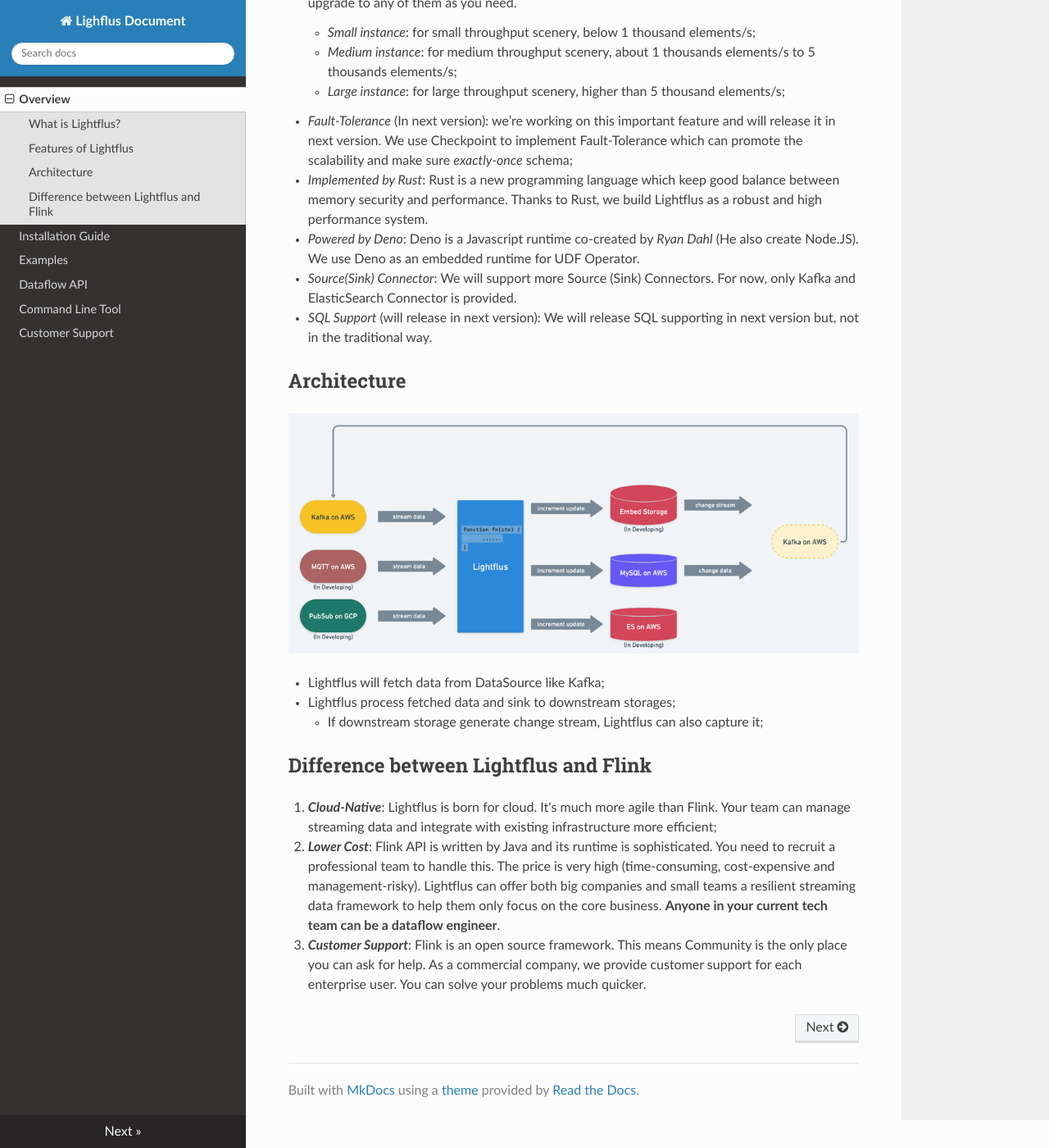
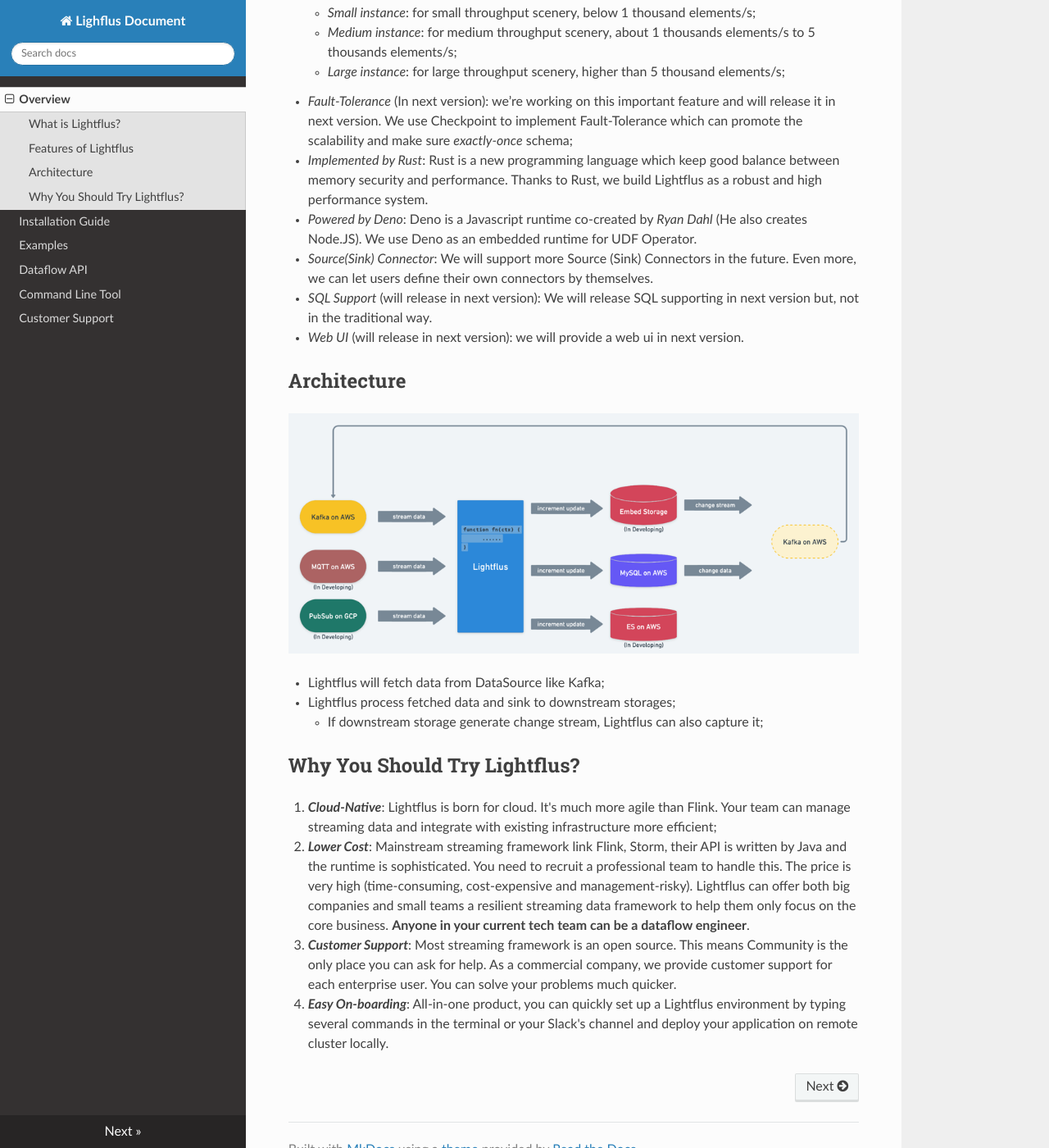
Before and after one commit to JasonThon/lightflus-doc, an MkDocs documentation site: the page built from docs/index.md, in a window 1280 px wide and 1400 px high, scrolled down 496 px. Shown: the whole window at 82% size. Built offline with MkDocs 1.6.1, drawn with Linux system fonts in a browser that asks for light colours; nearby versions of some CDN libraries; some of the changed text lies outside the part shown.

Commit message:
1. modify index doc

```diff
--- a/docs/index.md
+++ b/docs/index.md
@@ -20,13 +19,13 @@
   use Checkpoint to implement Fault-Tolerance which can promote the scalability and make sure *exactly-once* schema;
 - *Implemented by Rust*: Rust is a new programming language which keep good balance between memory security and
   performance. Thanks to Rust, we build Lightflus as a robust and high performance system.
-- *Powered by Deno*: Deno is a Javascript runtime co-created by *Ryan Dahl* (He also create Node.JS). We use Deno as an
+- *Powered by Deno*: Deno is a Javascript runtime co-created by *Ryan Dahl* (He also creates Node.JS). We use Deno as an
   embedded runtime for UDF Operator.
-- *Source(Sink) Connector*: We will support more Source (Sink) Connectors. For now, only Kafka and ElasticSearch
-  Connector is provided.
+- *Source(Sink) Connector*: We will support more Source (Sink) Connectors in the future. Even more, we can let users
+  define their own connectors by themselves.
 - *SQL Support* (will release in next version): We will release SQL supporting in next version but, not in the
-  traditional
-  way.
+  traditional way.
+- *Web UI* (will release in next version): we will provide a web ui in next version.
 
 ## Architecture
 
@@ -36,14 +35,18 @@
 * Lightflus process fetched data and sink to downstream storages;
     * If downstream storage generate change stream, Lightflus can also capture it;
 
-## Difference between Lightflus and Flink
+## Why You Should Try Lightflus?
 
-1. ***Cloud-Native***: Lightflus is born for cloud. It's much more agile than Flink. Your team can manage streaming data and
+1. ***Cloud-Native***: Lightflus is born for cloud. It's much more agile than Flink. Your team can manage streaming data
+   and
    integrate with existing infrastructure more efficient;
-2. ***Lower Cost***: Flink API is written by Java and its runtime is sophisticated. You need to recruit a professional team
-   to handle this. The price is very high (time-consuming, cost-expensive and management-risky). Lightflus can offer
-   both big companies and small teams a resilient streaming data framework to help them only focus on the core business.
-   **Anyone in your current tech team can be a dataflow engineer**.
-3. ***Customer Support***: Flink is an open source framework. This means Community is the only place you can ask for help.
-   As a commercial company, we provide customer support for each enterprise user. You can solve your problems much
-   quicker.
+2. ***Lower Cost***: Mainstream streaming framework link Flink, Storm, their API is written by Java and the runtime is
+   sophisticated. You need to recruit a professional team to handle this. The price is very high (time-consuming,
+   cost-expensive and management-risky). Lightflus can offer both big companies and small teams a resilient streaming
+   data framework to help them only focus on the core business. **Anyone in your current tech team can be a dataflow
+   engineer**.
+3. ***Customer Support***: Most streaming framework is an open source. This means Community is the only place you can
+   ask for help. As a commercial company, we provide customer support for each enterprise user. You can solve your
+   problems much quicker.
+4. ***Easy On-boarding***: All-in-one product, you can quickly set up a Lightflus environment by typing several commands
+   in the terminal or your Slack's channel and deploy your application on remote cluster locally.
```
Also changed, not shown: other parts of docs/index.md (+0 -1 lines), docs/community.md (+1 -1 lines).
